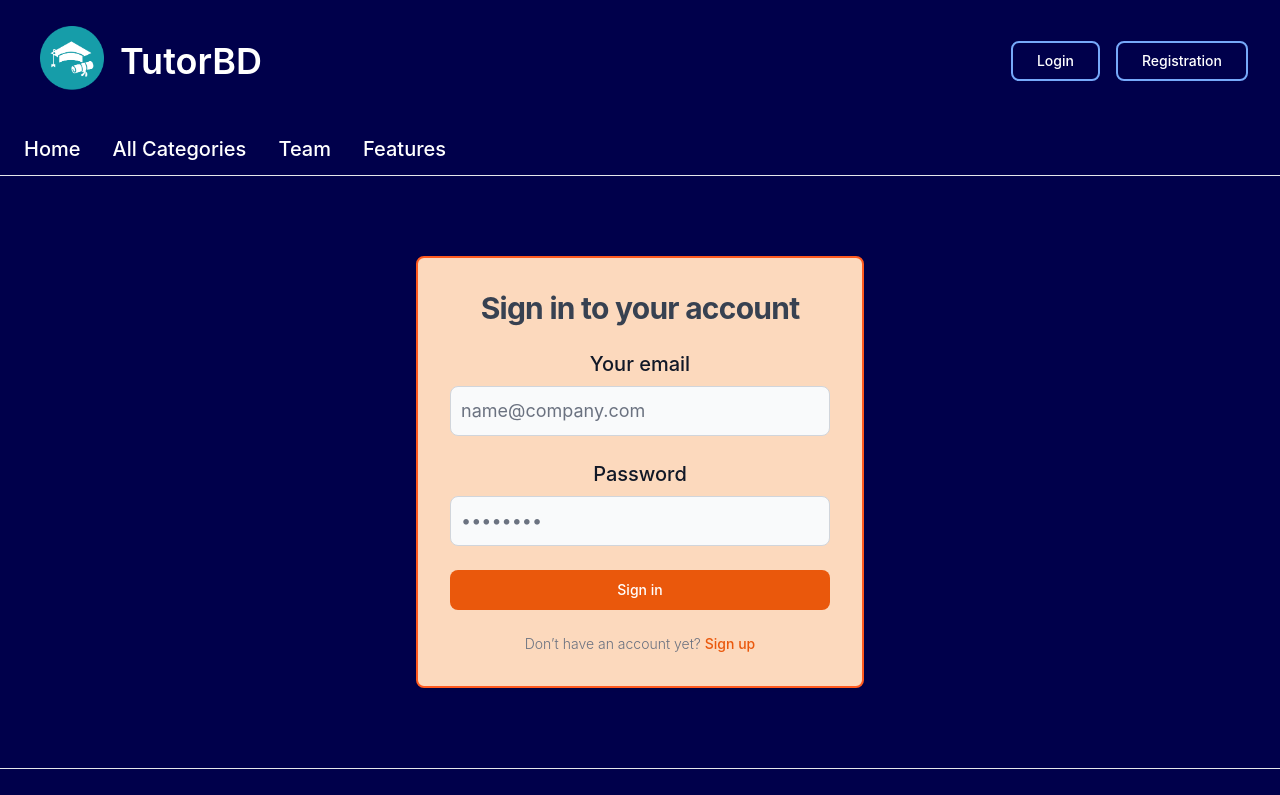
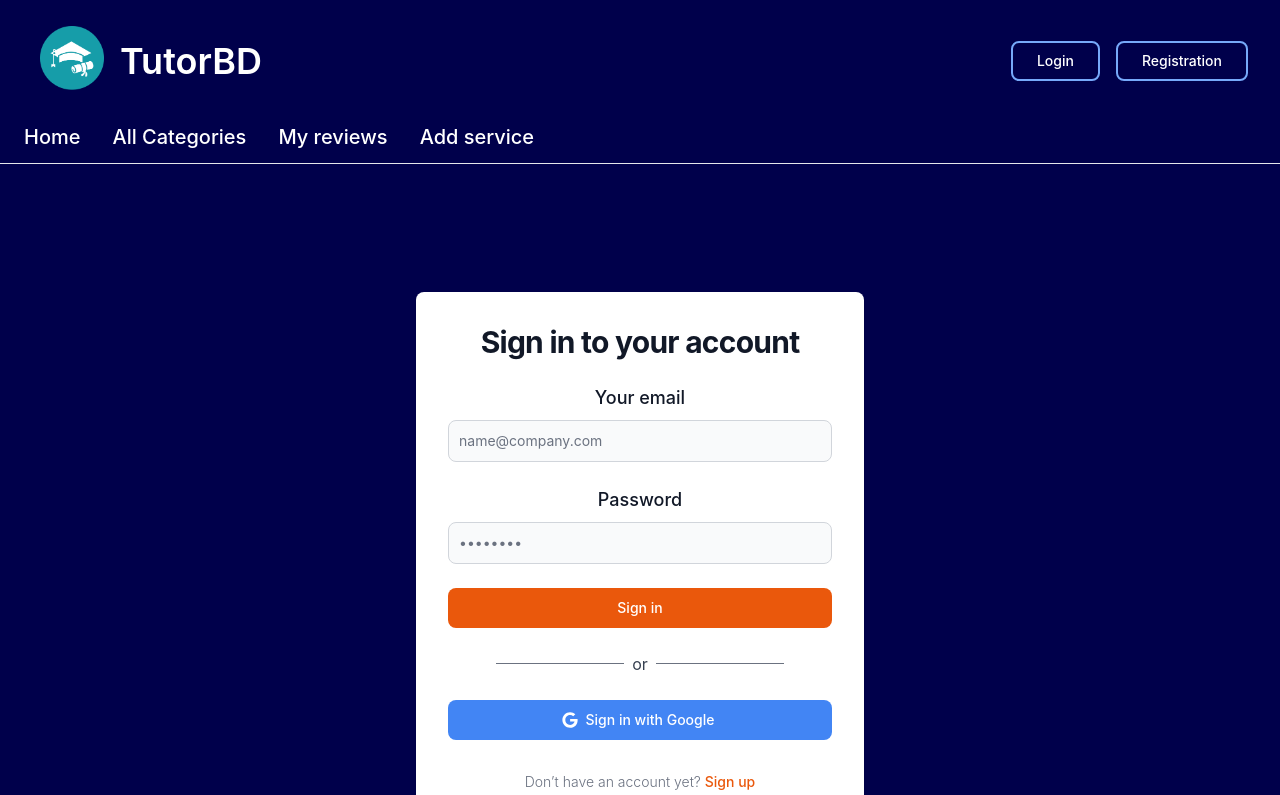
Before and after one commit to shuvo0007/service-review-client-side, a React (Create React App) app: page /login in a window 1280 px wide. Shown: the top 795 px of the page. Built offline with nearby package versions, Linux system fonts and the light colour scheme; no server answers.

Commit message:
log in successful

```diff
--- /dev/null
+++ b/src/Components/Context/AuthProvider/AuthProvider.js
@@ -0,0 +1,64 @@
+import React from "react";
+import { createContext } from "react";
+import {
+  createUserWithEmailAndPassword,
+  getAuth,
+  onAuthStateChanged,
+  signInWithEmailAndPassword,
+  signInWithPopup,
+  signOut,
+  updateProfile,
+} from "firebase/auth";
+import app from "../../../Firebase/firebase.config";
+import { useState } from "react";
+import { useEffect } from "react";
+export const AuthContext = createContext();
+
+const auth = getAuth(app);
+const AuthProvider = ({ children }) => {
+  const [user, setUser] = useState(null);
+
+  const providerLogin = (provider) => {
+    return signInWithPopup(auth, provider);
+  };
+
+  const createUser = (email, password) => {
+    return createUserWithEmailAndPassword(auth, email, password);
+  };
+
+  const updateUserProfile = (profile) => {
+    return updateProfile(auth.currentUser, profile);
+  };
+
+  const signIn = (email, password) => {
+    return signInWithEmailAndPassword(auth, email, password);
+  };
+
+  const logOut = () => {
+    return signOut(auth);
+  };
+
+  useEffect(() => {
+    const unsubscribe = onAuthStateChanged(auth, (currentUser) => {
+      setUser(currentUser);
+    });
+
+    return () => {
+      unsubscribe();
+    };
+  }, []);
+
+  const authInfo = {
+    user,
+    providerLogin,
+    logOut,
+    createUser,
+    signIn,
+    updateUserProfile,
+  };
+  return (
+    <AuthContext.Provider value={authInfo}>{children}</AuthContext.Provider>
+  );
+};
+
+export default AuthProvider;
--- a/src/Components/Layouts/Header/Header.js
+++ b/src/Components/Layouts/Header/Header.js
@@ -31,8 +31,8 @@ const Header = () => {
         </div>
       </nav>
       <nav className="bg-transparent dark:bg-gray-700">
-        <div className="py-3 px-4 mx-auto max-w-screen-xl md:px-6">
-          <div className="flex items-center">
+        <div className="pb-3 px-4 mx-auto max-w-screen-xl md:px-6">
+          <div className="flex items-center ">
             <ul className="flex flex-row mt-0 mr-6 space-x-8 text-xl font-medium">
               <li>
                 <Link to={"/"}>
@@ -53,12 +53,12 @@ const Header = () => {
               </li>
               <li>
                 <button className="text-white dark:text-white hover:underline">
-                  Team
+                  My reviews
                 </button>
               </li>
               <li>
                 <button className="text-white dark:text-white hover:underline">
-                  Features
+                  Add service
                 </button>
               </li>
             </ul>
--- a/src/Components/Layouts/Outlets/Login/Login.js
+++ b/src/Components/Layouts/Outlets/Login/Login.js
@@ -1,23 +1,66 @@
+import { GoogleAuthProvider } from "firebase/auth";
 import React from "react";
-import { Link } from "react-router-dom";
-import useTitle from "../../../../Hooks/useTitle";
+import { useState } from "react";
+import { useContext } from "react";
+import { Link, useLocation, useNavigate } from "react-router-dom";
+import { AuthContext } from "../../../Context/AuthProvider/AuthProvider";
 
 const Login = () => {
-  useTitle("Login");
+  const [error, setError] = useState("");
+
+  const { providerLogin, signIn } = useContext(AuthContext);
+  const googleProvider = new GoogleAuthProvider();
+  const handleGoogleSignIn = () => {
+    providerLogin(googleProvider)
+      .then((result) => {
+        const user = result.user;
+        navigate(from, { replace: true });
+      })
+      .catch((error) => console.error(error));
+  };
+
+  const navigate = useNavigate();
+  const location = useLocation();
+  const from = location.state?.from?.pathname || "/";
+
+  const handleSubmit = (event) => {
+    event.preventDefault();
+    const form = event.target;
+    const email = form.email.value;
+    const password = form.password.value;
+    signIn(email, password)
+      .then((result) => {
+        const user = result.user;
+        setError("");
+
+        navigate(from, { replace: true });
+      })
+      .catch((error) => {
+        console.error(error);
+        if (error.code === "auth/wrong-password") {
+          setError("The EMAIL or PASSWORD you entered is wrong");
+        } else {
+          setError(error.message);
+        }
+      });
+  };
+
   return (
     <div>
-      <section className="bg-transparent dark:bg-gray-900">
-        <div className="flex flex-col items-center justify-center px-6 py-20 mx-auto">
-          <div className="w-full bg-orange-200 rounded-lg shadow dark:border md:mt-0 sm:max-w-md xl:p-0 dark:bg-gray-800 dark:border-gray-700 border-2 border-orange-500">
-            <div className="p-6 space-y-4 md:space-y-6 sm:p-8">
-              <h1 className="text-xl font-bold leading-tight tracking-tight text-gray-700 md:text-3xl dark:text-white">
+      <div className="">
+        <section class="bg-transparent dark:bg-gray-900 h-screen">
+          <div class="flex flex-col items-center justify-center px-16 md:px-6 md:pt-32 pt-28">
+            {/* log in form div  */}
+            <div class="w-full bg-white rounded-lg shadow dark:border md:mt-0 sm:max-w-md xl:p-0 dark:bg-gray-800 dark:border-gray-700">
+              <div class="p-6 space-y-4 md:space-y-6 sm:p-8 ">
+                <h1 class="text-xl font-bold leading-tight tracking-tight text-gray-900 md:text-3xl dark:text-white">
                   Sign in to your account
                 </h1>
-              <form className="space-y-4 md:space-y-6" action="#">
+                <form class="space-y-4 md:space-y-6" onSubmit={handleSubmit}>
                   <div>
                     <label
                       for="email"
-                    className="block mb-2 text-xl font-medium text-gray-900 dark:text-white"
+                      class="block mb-2 text-lg font-medium text-gray-900 dark:text-white"
                     >
                       Your email
                     </label>
@@ -25,7 +68,7 @@ const Login = () => {
                       type="email"
                       name="email"
                       id="email"
-                    className="bg-gray-50 border border-gray-300 text-gray-900 sm:text-sm md:text-lg rounded-lg focus:ring-primary-600 focus:border-primary-600 block w-full p-2.5 dark:bg-gray-700 dark:border-gray-600 dark:placeholder-gray-400 dark:text-white dark:focus:ring-blue-500 dark:focus:border-blue-500"
+                      class="bg-gray-50 border border-gray-300 text-gray-900 sm:text-sm rounded-lg focus:ring-primary-600 focus:border-primary-600 block w-full p-2.5 dark:bg-gray-700 dark:border-gray-600 dark:placeholder-gray-400 dark:text-white dark:focus:ring-blue-500 dark:focus:border-blue-500"
                       placeholder="name@company.com"
                       required
                     />
@@ -33,7 +76,7 @@ const Login = () => {
                   <div>
                     <label
                       for="password"
-                    className="block mb-2 text-xl font-medium text-gray-900 dark:text-white"
+                      class="block mb-2 text-lg font-medium text-gray-900 dark:text-white"
                     >
                       Password
                     </label>
@@ -42,20 +85,52 @@ const Login = () => {
                       name="password"
                       id="password"
                       placeholder="••••••••"
-                    className="bg-gray-50 border border-gray-300 text-gray-900 sm:text-sm md:text-lg rounded-lg focus:ring-primary-600 focus:border-primary-600 block w-full p-2.5 dark:bg-gray-700 dark:border-gray-600 dark:placeholder-gray-400 dark:text-white dark:focus:ring-blue-500 dark:focus:border-blue-500"
+                      class="bg-gray-50 border border-gray-300 text-gray-900 sm:text-sm rounded-lg focus:ring-primary-600 focus:border-primary-600 block w-full p-2.5 dark:bg-gray-700 dark:border-gray-600 dark:placeholder-gray-400 dark:text-white dark:focus:ring-blue-500 dark:focus:border-blue-500"
                       required
                     />
                   </div>
                   <button
                     type="submit"
-                  className="w-full text-white bg-primary-600 hover:bg-primary-700 focus:ring-4 focus:outline-none focus:ring-primary-300 font-medium rounded-lg text-sm px-5 py-2.5 text-center dark:bg-primary-600 dark:hover:bg-primary-700 dark:focus:ring-primary-800"
+                    class="w-full text-white bg-primary-600 hover:bg-primary-700 focus:ring-4 focus:outline-none focus:ring-primary-300 font-medium rounded-lg text-sm px-5 py-2.5 text-center dark:bg-primary-600 dark:hover:bg-primary-700 dark:focus:ring-primary-800"
                   >
                     Sign in
                   </button>
-                <p className="text-sm font-light text-gray-500 dark:text-gray-400">
+
+                  <div className="text-red-600">{error}</div>
+
+                  <div class="flex items-center justify-center space-x-2 my-5">
+                    <span class="h-px w-1/3 bg-gray-500"></span>
+                    <span class="text-gray-700 font-normal">or</span>
+                    <span class="h-px w-1/3 bg-gray-500"></span>
+                  </div>
+                  <div className="w-full">
+                    <button
+                      onClick={handleGoogleSignIn}
+                      type="button"
+                      class="w-full justify-center text-white bg-[#4285F4] hover:bg-[#4285F4]/90 focus:ring-4 focus:outline-none focus:ring-[#4285F4]/50 font-medium rounded-lg text-sm px-5 py-2.5 text-center inline-flex items-center dark:focus:ring-[#4285F4]/55 mr-2 mb-2"
+                    >
+                      <svg
+                        class="mr-2 -ml-1 w-4 h-4"
+                        aria-hidden="true"
+                        focusable="false"
+                        data-prefix="fab"
+                        data-icon="google"
+                        role="img"
+                        xmlns="http://www.w3.org/2000/svg"
+                        viewBox="0 0 488 512"
+                      >
+                        <path
+                          fill="currentColor"
+                          d="M488 261.8C488 403.3 391.1 504 248 504 110.8 504 0 393.2 0 256S110.8 8 248 8c66.8 0 123 24.5 166.3 64.9l-67.5 64.9C258.5 52.6 94.3 116.6 94.3 256c0 86.5 69.1 156.6 153.7 156.6 98.2 0 135-70.4 140.8-106.9H248v-85.3h236.1c2.3 12.7 3.9 24.9 3.9 41.4z"
+                        ></path>
+                      </svg>
+                      Sign in with Google
+                    </button>
+                  </div>
+                  <p class="text-sm font-light text-gray-500 dark:text-gray-400">
                     Don’t have an account yet?{" "}
                     <Link to={"/registration"}>
-                    <button className="font-medium text-primary-600 hover:underline dark:text-primary-500">
+                      <button class="font-medium text-primary-600 hover:underline dark:text-primary-500">
                         Sign up
                       </button>
                     </Link>
@@ -66,6 +141,7 @@ const Login = () => {
           </div>
         </section>
       </div>
+    </div>
   );
 };
 
--- a/src/Components/Layouts/Outlets/Main/CategoryCards.js
+++ b/src/Components/Layouts/Outlets/Main/CategoryCards.js
@@ -11,7 +11,7 @@ const CategoryCards = ({ category }) => {
       </p>
       <div>
         <Link to={`/category/${category._id}`}>
-          <button className="text-2xl py-10 rounded bg-blue-800 text-white text-center flex justify-center w-full">
+          <button className="text-2xl py-10 rounded bg-blue-800 text-white text-center flex justify-center items-center w-full">
             {category.name}
             <span className="pl-5 pt-1">
               <SlArrowRight size={20} />
--- a/src/index.js
+++ b/src/index.js
@@ -3,11 +3,14 @@ import ReactDOM from 'react-dom/client';
 import './index.css';
 import App from './App';
 import reportWebVitals from './reportWebVitals';
+import AuthProvider from './Components/Context/AuthProvider/AuthProvider';
 
 const root = ReactDOM.createRoot(document.getElementById('root'));
 root.render(
   <React.StrictMode>
-    <App />
+    <AuthProvider>
+      <App />
+    </AuthProvider>
   </React.StrictMode>
 );
 
```
Lines whose indentation alone changed are shown as unchanged.
